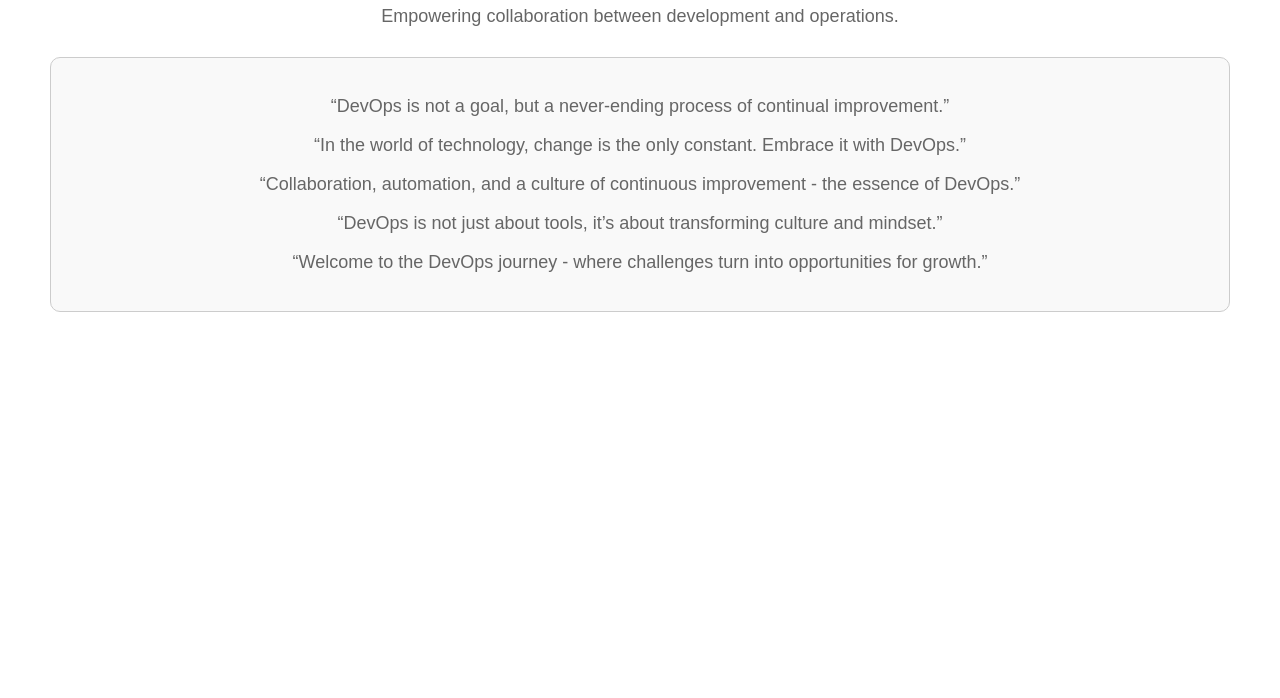
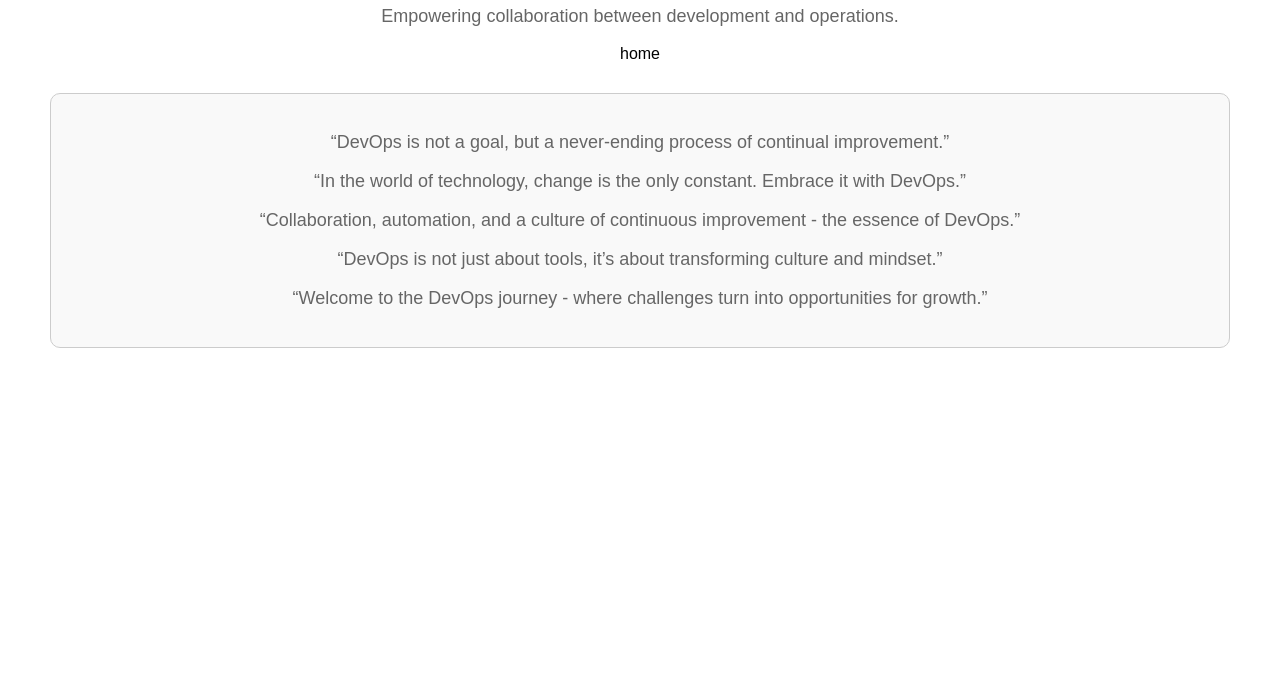
Before and after one commit to sakit333/DevOps_Terra_webapp, a plain HTML site: page index.html in a window 1280 px wide. Shown: the part 102-800 px from the top of the page. Drawn offline with Linux system fonts and the light colour scheme.

Commit message:
Update index.html

```diff
--- a/index.html
+++ b/index.html
@@ -32,6 +32,7 @@
 <body>
     <h1>Welcome to DevOps Community</h1>
     <p>Empowering collaboration between development and operations.</p>
+    <a <href="home.html">home</a>
 
     <div class="motivational-thoughts">
         <p>“DevOps is not a goal, but a never-ending process of continual improvement.”</p>
```
